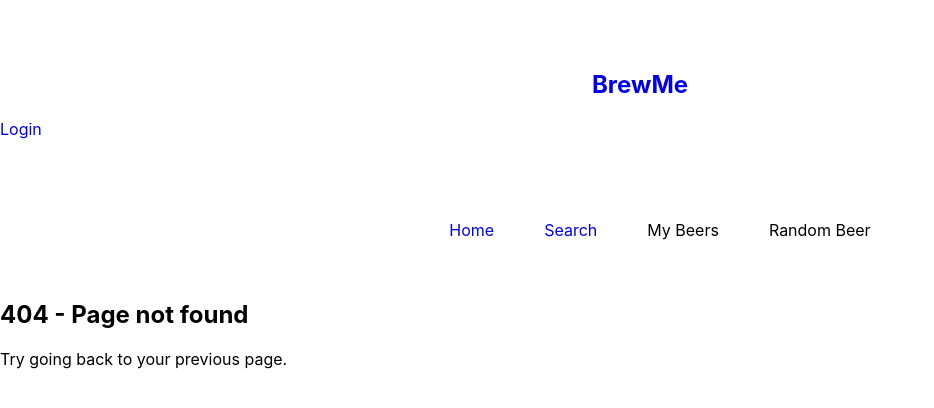
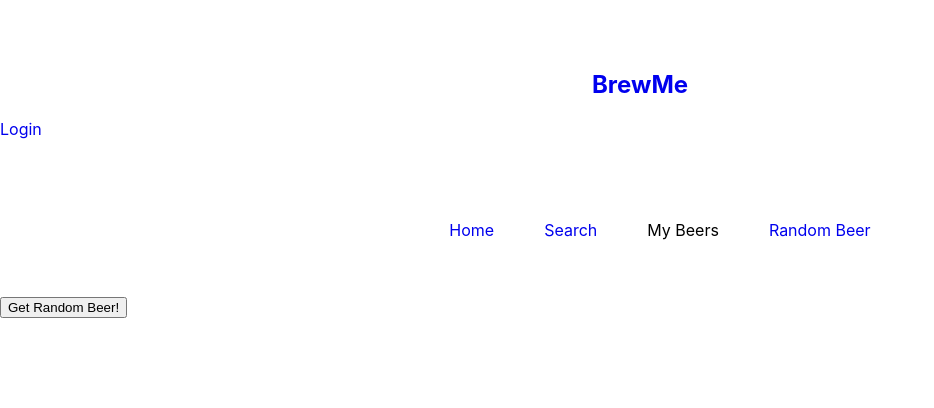
Before and after one commit to JozyL27/brewme-client, a React (Create React App) app: page /random in a window 1280 px wide. Before the commit this address had no page. Shown: the top 408 px of the page, without its empty margins (0-934 px from the left). Built offline with nearby package versions, Linux system fonts and the light colour scheme.

Commit message:
random beer comp functional

```diff
--- a/src/App.js
+++ b/src/App.js
@@ -7,6 +7,7 @@ import NavBar from './components/NavBar/NavBar'
 import PublicOnlyRoute from './components/Utils/PublicOnlyRoute'
 import LoginPage from './routes/LoginPage'
 import SearchBeer from './components/searchBeers/searchBeer'
+import RandomBeer from './components/randomBeer/randomBeer'
 
 
 class App extends React.Component {
@@ -29,6 +30,11 @@ class App extends React.Component {
             path={'/search'}
             component={SearchBeer}
             />
+            <Route
+            exact
+            path={'/random'}
+            component={RandomBeer}
+            />
             <PublicOnlyRoute
               path={'/login'}
               component={LoginPage}
--- a/src/components/NavBar/NavBar.js
+++ b/src/components/NavBar/NavBar.js
@@ -21,7 +21,13 @@ export default class NavBar extends React.Component {
                     </Link>
                 </li>
                 <li className='navLink'>My Beers</li>
-                <li className='navLink'> Random Beer</li>
+                <li className='navLink'>
+                    <Link
+                    to='/random'
+                    >
+                    Random Beer
+                    </Link>
+                </li>
             </ul>
         )
     }
--- a/src/components/randomBeer/randomBeer.js
+++ b/src/components/randomBeer/randomBeer.js
@@ -1,9 +1,31 @@
 import React from 'react'
 import SearchBeerService from '../../services/search-beer-service'
-import BeerContext from '../../context'
+import BeerContext from '../../context/beerContext'
 
 export default class RandomBeer extends React.Component {
 static contextType = BeerContext
 
+getRandom = event => {
+    event.preventDefault()
+    this.context.clearError()
 
+    SearchBeerService.getRandomBeer()
+    .then(this.context.setBeers)
+    .catch(this.context.setError)
 }
+
+render() {
+    console.log(this.context.beers)
+    let randBeer = this.context.beers.rows
+    return (
+        <section className="random">
+            <button onClick={this.getRandom}>Get Random Beer!</button>
+            {this.context.beers.rows &&
+            <div>{randBeer[0].name}
+            <p>{randBeer[0].descript}</p>
+            <div>ABV: {randBeer[0].abv}</div>
+            </div>}
+        </section>
+    )
+}
+}
--- a/src/components/searchBeers/searchBeer.js
+++ b/src/components/searchBeers/searchBeer.js
@@ -8,8 +8,6 @@ import BeerContext from '../../context/beerContext'
 
 export default class SearchBeer extends React.Component {
     static contextType = BeerContext
-
-
 
     getByName = event => {
         event.preventDefault()
--- a/src/services/search-beer-service.js
+++ b/src/services/search-beer-service.js
@@ -37,7 +37,7 @@ const SearchBeerService = {
             )
     },
     getRandomBeer() {
-        return fetch(`${config.API_ENDPOINT}/random/beer`, {
+        return fetch(`${config.API_ENDPOINT}/beers/random/beer`, {
             method: 'GET',
             headers: {
                 'content-type': 'application/json'
```
Also changed, not shown: src/components/randomBeer/item.js (added).
